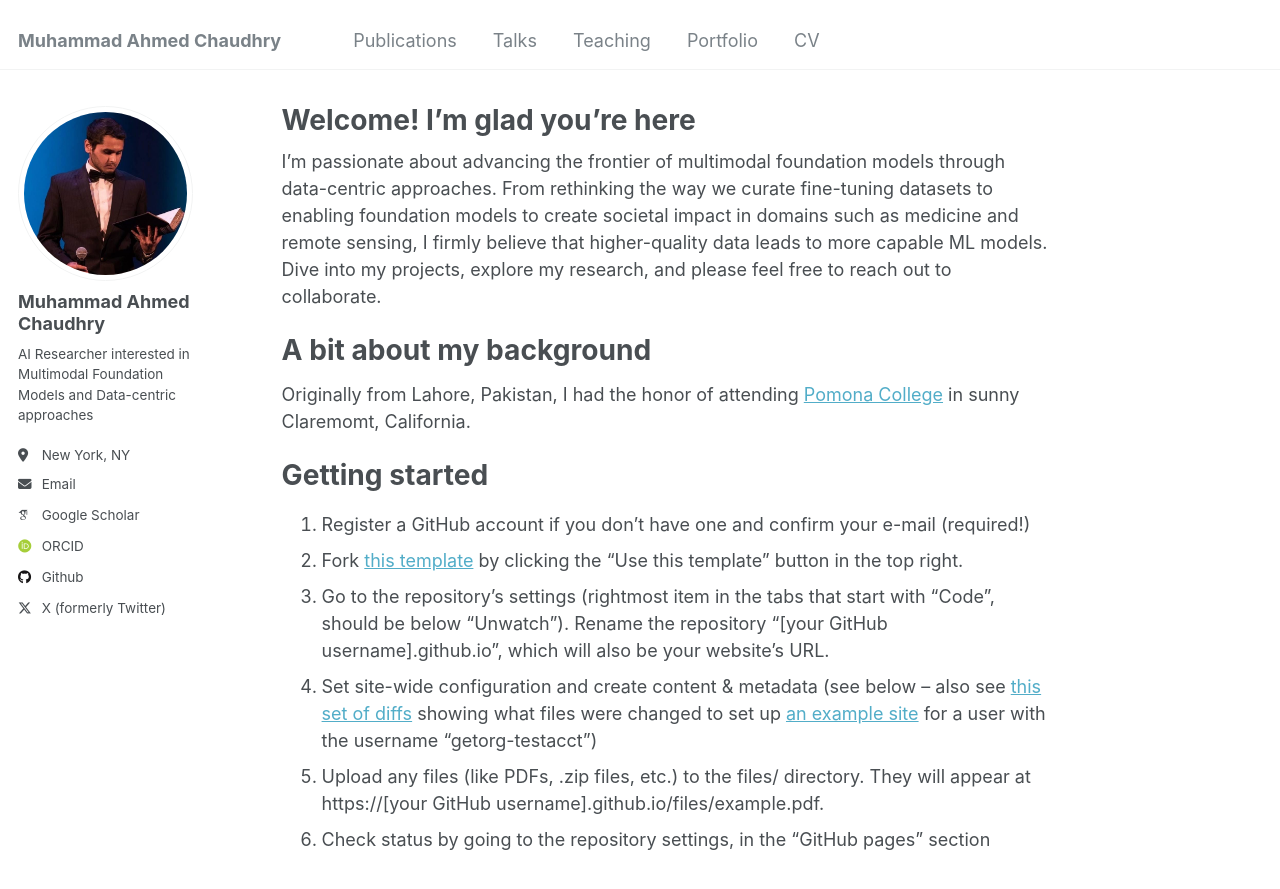
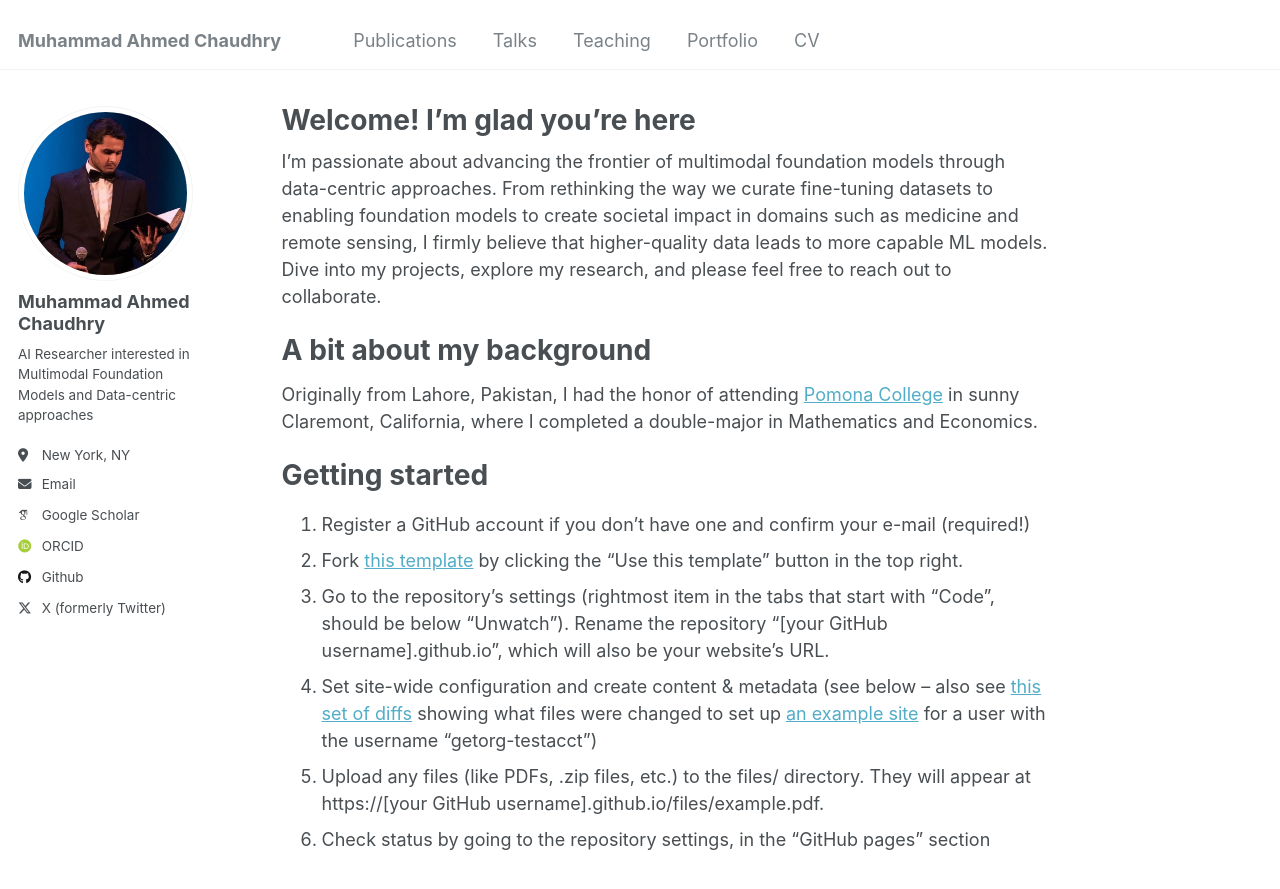
Before and after one commit to Ahmed14974/ahmed14974.github.io, a Jekyll site: the page built from _pages/about.md, in a window 1280 px wide and 900 px high. Shown: the top 889 px of the window. Built offline with Jekyll 4.4.1, drawn with Linux system fonts in a browser that asks for light colours; some web fonts are replaced.

Commit message:
Update about.md

```diff
--- a/_pages/about.md
+++ b/_pages/about.md
@@ -11,7 +11,7 @@ I’m passionate about advancing the frontier of multimodal foundation models th
 
 A bit about my background
 ======
-Originally from Lahore, Pakistan, I had the honor of attending [Pomona College](https://www.pomona.edu/) in sunny Claremomt, California.
+Originally from Lahore, Pakistan, I had the honor of attending [Pomona College](https://www.pomona.edu/) in sunny Claremont, California, where I completed a double-major in Mathematics and Economics.
 
 Getting started
 ======
```
